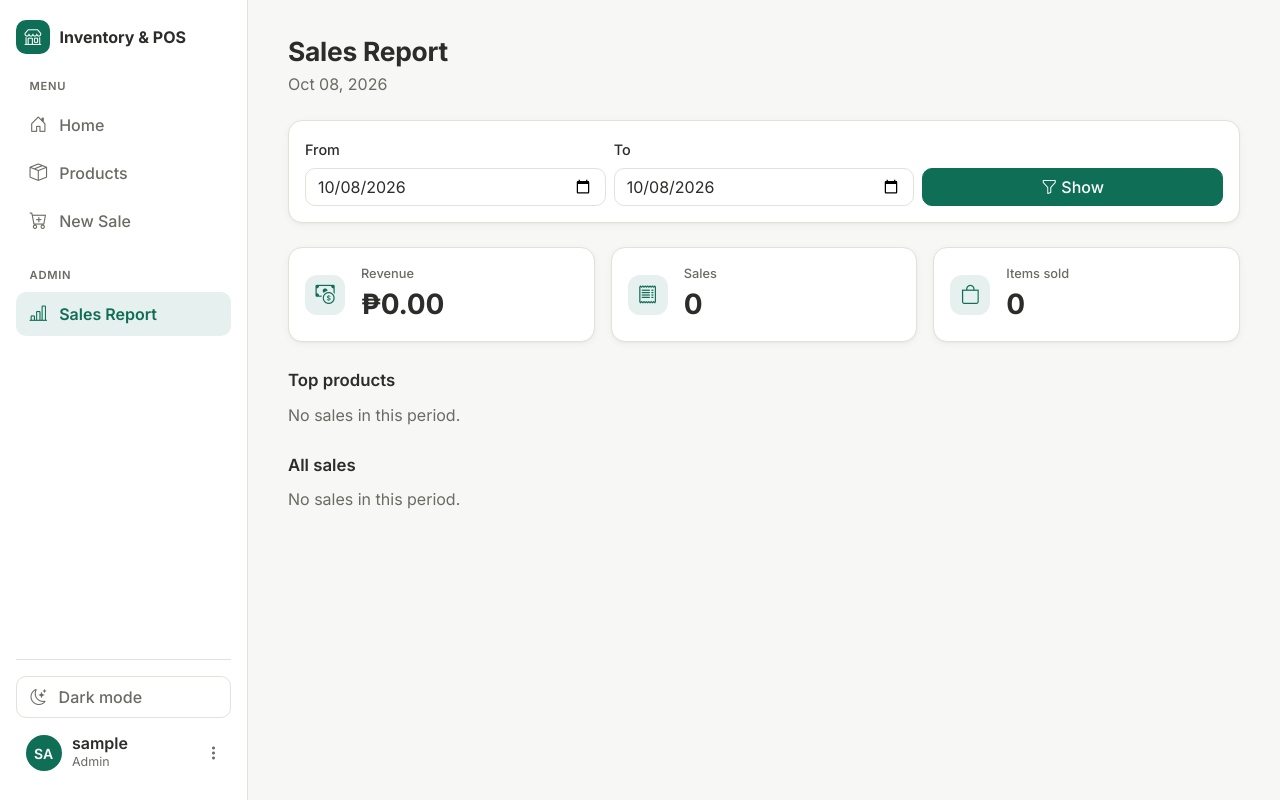
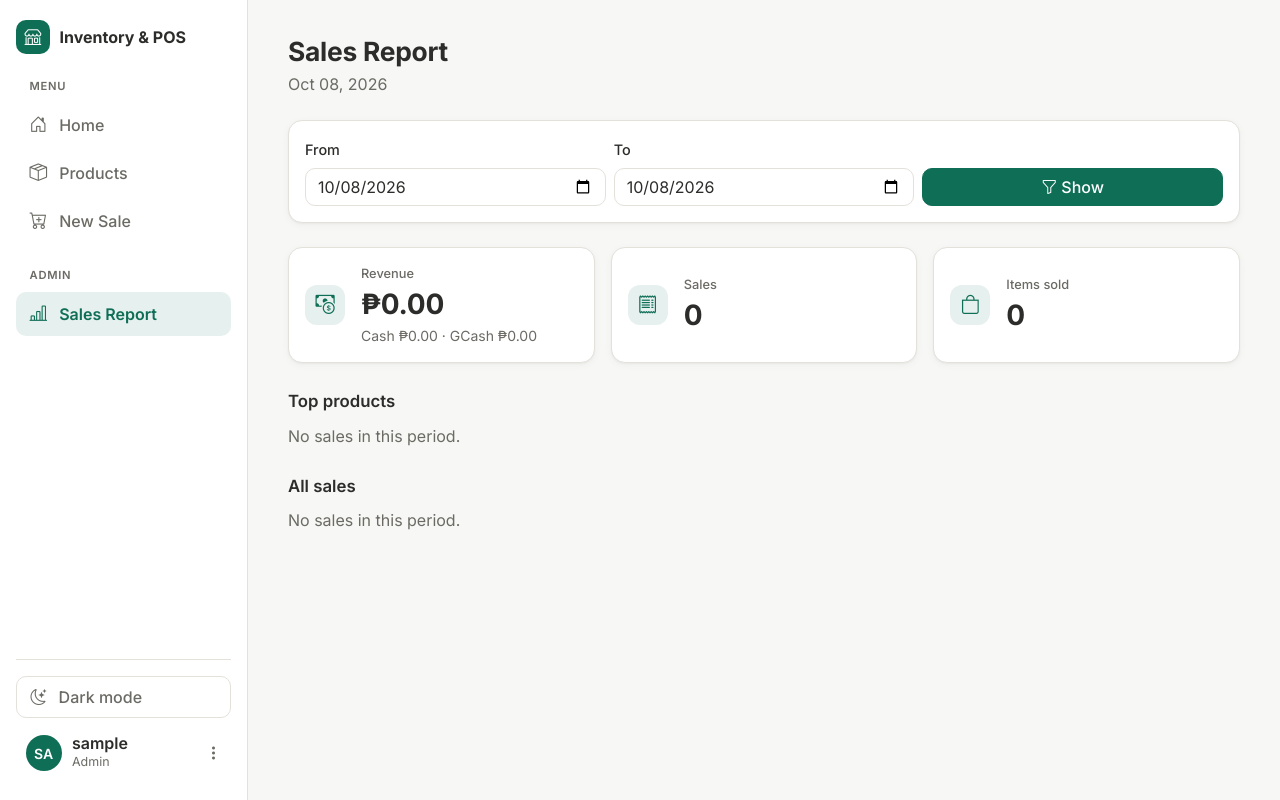
Before and after one commit to JmlAsync/inventory-pos-system, a Flask app: page /reports/sales in a window 1280 px wide. Run offline with Flask 3, Linux system fonts and the light colour scheme; the visitor is signed in with stand-in values (Sample User, id 1); data comes from the database, SQL or seed files in the repository; data that the repository does not hold is empty.

Commit message:
Record how the customer pays: Cash or GCash
- New Sale: Cash / GCash buttons. GCash asks for the 13-digit reference
  number from the customer's GCash receipt (spaces allowed); no change.
- Server checks: exactly 13 digits (0-9 only), a reference can't be used
  twice (checked first, and a unique index in the database stops two sales
  at the same moment), unknown methods refused.
- Receipt shows 'Paid by GCash' and the reference; the Sales Report splits
  revenue into cash and GCash and lists how each sale was paid.
- payment_method / payment_reference columns and the unique index are added
  automatically to existing databases; old sales count as cash.
- Demo data: about a third of the sales are paid by GCash.

Co-Authored-By: Claude Opus 5.5 <noreply@anthropic.com>
Claude-Session: https://claude.ai/code/session_01AnRZgfVLrJe4aroni2zZdi

```diff
--- a/app.py
+++ b/app.py
@@ -8,6 +8,8 @@ import os
 import secrets
 from datetime import datetime, date, timedelta
 from sqlalchemy import func
+from sqlalchemy.exc import IntegrityError
+import re
 from flask import abort
 
 app = Flask(__name__)
@@ -44,6 +46,12 @@ db.init_app(app)
 MAX_PRICE = 1_000_000      # pesos
 MAX_QUANTITY = 1_000_000   # units
 MAX_CASH = 1_000_000       # pesos
+
+# Ways to pay (v0.15.0). GCash is only recorded here (the customer pays in their GCash
+# app and shows the receipt); connecting to GCash itself needs a merchant account.
+PAYMENT_METHODS = {'cash': 'Cash', 'gcash': 'GCash'}
+GCASH_REFERENCE_LENGTH = 13
+app.jinja_env.globals['PAYMENT_METHODS'] = PAYMENT_METHODS   # labels for templates
 
 # Products with this many units or fewer are flagged as "low stock" (v0.9.0).
 # One number for every product keeps the database unchanged; change it here if needed.
@@ -124,6 +132,13 @@ NEW_COLUMNS = [
     ('sale', 'change_due', 'FLOAT NOT NULL DEFAULT 0'),      # v0.8.0
     ('user', 'avatar', 'VARCHAR(100)'),                      # v0.12.0
     ('product', 'image', 'VARCHAR(100)'),                    # v0.14.0
+    ('sale', 'payment_method', "VARCHAR(10) NOT NULL DEFAULT 'cash'"),   # v0.15.0
+    ('sale', 'payment_reference', 'VARCHAR(20)'),            # v0.15.0
+]
+# ALTER TABLE can't add a UNIQUE rule, so it is added as a separate "unique index" (v0.15.0).
+# (Empty values don't count as duplicates, so cash sales without a reference are fine.)
+NEW_INDEXES = [
+    'CREATE UNIQUE INDEX IF NOT EXISTS ix_sale_payment_reference ON sale (payment_reference)',
 ]
 
 
@@ -136,6 +151,8 @@ def upgrade_database():
             existing = [c['name'] for c in inspector.get_columns(table)]
             if column not in existing:
                 connection.execute(db.text(f'ALTER TABLE "{table}" ADD COLUMN {column} {column_type}'))
+        for statement in NEW_INDEXES:
+            connection.execute(db.text(statement))
 
 
 # ---------------- CSRF protection (v0.13.2) ----------------
@@ -413,15 +430,33 @@ def complete_sale():
         total += round(product.price * quantity, 2)
     total = round(total, 2)
 
-    # Step 2: check the cash the customer paid
-    cash = request.form.get('cash_received', type=float)  # None if not a number
-    if cash is None or not math.isfinite(cash) or cash < total or cash > MAX_CASH:
-        return show_sale_page(f'Cash received must be a number of at least ₱{total:,.2f} '
-                              f'(and at most ₱{MAX_CASH:,}).')
+    # Step 2: check the payment (v0.15.0: cash or GCash)
+    method = request.form.get('payment_method', 'cash')
+    reference = None
+    if method == 'gcash':
+        # The cashier types the reference number shown on the customer's GCash receipt.
+        # Spaces are allowed while typing ("1234 567 890123") and removed here.
+        reference = ''.join(request.form.get('gcash_reference', '').split())
+        if not re.fullmatch(r'[0-9]{%d}' % GCASH_REFERENCE_LENGTH, reference):
+            return show_sale_page(f'The GCash reference number must be the {GCASH_REFERENCE_LENGTH} digits '
+                                  f'shown on the customer\'s GCash receipt.')
+        used = Sale.query.filter_by(payment_reference=reference).first()
+        if used:
+            return show_sale_page(f'GCash reference {reference} was already used on receipt #{used.id}. '
+                                  f'Check the number on the customer\'s screen.')
+        cash = total   # GCash pays the exact amount: no change
+    elif method == 'cash':
+        cash = request.form.get('cash_received', type=float)  # None if not a number
+        if cash is None or not math.isfinite(cash) or cash < total or cash > MAX_CASH:
+            return show_sale_page(f'Cash received must be a number of at least ₱{total:,.2f} '
+                                  f'(and at most ₱{MAX_CASH:,}).')
+    else:
+        return show_sale_page('Please choose how the customer pays: Cash or GCash.')
 
     # Step 3: everything is fine, so create the sale and deduct stock
     sale = Sale(user_id=current_user.id, total=total,
-                cash_received=round(cash, 2), change_due=round(cash - total, 2))
+                cash_received=round(cash, 2), change_due=round(cash - total, 2),
+                payment_method=method, payment_reference=reference)
     for key, quantity in basket.items():
         product = db.session.get(Product, int(key))
         name = product.name
@@ -441,7 +476,14 @@ def complete_sale():
         sale.items.append(item)
 
     db.session.add(sale)
-    db.session.commit()   # saves the sale, its items and the new stock levels together
+    try:
+        db.session.commit()   # saves the sale, its items and the new stock levels together
+    except IntegrityError:
+        # Two sales with the same GCash reference at the same moment: the unique rule
+        # in the database stops the second one; nothing of it is saved (v0.15.0)
+        db.session.rollback()
+        return show_sale_page(f'GCash reference {reference} was just used by another sale. '
+                              f'Check the number on the customer\'s screen.')
     save_basket({})       # empty the basket for the next customer
     return redirect(url_for('receipt', sale_id=sale.id))
 
@@ -506,9 +548,13 @@ def sales_report():
     items_sold = (db.session.query(func.coalesce(func.sum(SaleItem.quantity), 0))
                   .join(Sale).filter(in_period).scalar())
 
+    # Money in by payment method (v0.15.0): what should be in the drawer vs. in GCash
+    by_method = {key: round(sum(s.total for s in sales if s.payment_method == key), 2)
+                 for key in PAYMENT_METHODS}
+
     return render_template('sales_report.html', sales=sales, revenue=revenue,
                            items_sold=items_sold, top_products=top_products,
-                           start=start, end=end, error=error)
+                           by_method=by_method, start=start, end=end, error=error)
 
 
 # ---------------- Profile picture (v0.12.0) ----------------
--- a/models.py
+++ b/models.py
@@ -45,6 +45,10 @@ class Sale(db.Model):
     total = db.Column(db.Float, nullable=False, default=0)
     cash_received = db.Column(db.Float, nullable=False, default=0)  # money the customer handed over
     change_due = db.Column(db.Float, nullable=False, default=0)     # cash_received - total
+    # How the customer paid (v0.15.0): 'cash' or 'gcash'. For GCash, the 13-digit reference
+    # number from the customer's GCash receipt; unique, so one payment can't be used twice.
+    payment_method = db.Column(db.String(10), nullable=False, default='cash')
+    payment_reference = db.Column(db.String(20), unique=True)
 
     # Relationships: let us write sale.items and sale.user in Python
     items = db.relationship('SaleItem', backref='sale', lazy=True)
--- a/templates/receipt.html
+++ b/templates/receipt.html
@@ -25,7 +25,11 @@
             </tbody>
             <tfoot>
                 <tr><th colspan="3">TOTAL</th><th class="text-end">{{ sale.total|peso }}</th></tr>
-                {% if sale.cash_received > 0 %}
+                {% if sale.payment_method == 'gcash' %}
+                {# GCash (v0.15.0): paid exactly, so no change; the reference proves the payment #}
+                <tr><td colspan="3">Paid by GCash</td><td class="text-end">{{ sale.total|peso }}</td></tr>
+                <tr><td colspan="2">Reference no.</td><td colspan="2" class="text-end">{{ sale.payment_reference }}</td></tr>
+                {% elif sale.cash_received > 0 %}
                 <tr><td colspan="3">Cash</td><td class="text-end">{{ sale.cash_received|peso }}</td></tr>
                 <tr><td colspan="3">Change</td><td class="text-end">{{ sale.change_due|peso }}</td></tr>
                 {% else %}
--- a/templates/sales_report.html
+++ b/templates/sales_report.html
@@ -32,7 +32,9 @@
         <div class="card stat-card h-100"><div class="card-body d-flex align-items-center gap-3">
             <span class="stat-icon"><i class="bi bi-cash-coin" aria-hidden="true"></i></span>
             <div><div class="stat-label">Revenue</div>
-            <div class="stat-value">{{ revenue|peso }}</div></div>
+            <div class="stat-value">{{ revenue|peso }}</div>
+            {# Split by payment method (v0.15.0) #}
+            <div class="small text-body-secondary">Cash {{ by_method.cash|peso }} · GCash {{ by_method.gcash|peso }}</div></div>
         </div></div>
     </div>
     <div class="col-md-4">
@@ -76,7 +78,7 @@
 {% if sales %}
 <div class="card app-card"><div class="table-responsive">
 <table class="table table-hover">
-    <thead><tr><th>Receipt #</th><th>Date &amp; time</th><th>Served by</th><th>Items</th><th class="text-end">Total</th></tr></thead>
+    <thead><tr><th>Receipt #</th><th>Date &amp; time</th><th>Served by</th><th>Items</th><th>Paid by</th><th class="text-end">Total</th></tr></thead>
     <tbody>
         {% for sale in sales %}
         <tr>
@@ -84,6 +86,7 @@
             <td>{{ sale.created_at.strftime('%Y-%m-%d %I:%M %p') }}</td>
             <td>{{ sale.user.username }}</td>
             <td>{{ sale.items|length }}</td>
+            <td>{{ PAYMENT_METHODS.get(sale.payment_method, sale.payment_method) }}</td>
             <td class="text-end">{{ sale.total|peso }}</td>
         </tr>
         {% endfor %}
```
Also changed, not shown: seed_demo_data.py (+13 -3 lines), templates/new_sale.html (+29 -2 lines).
